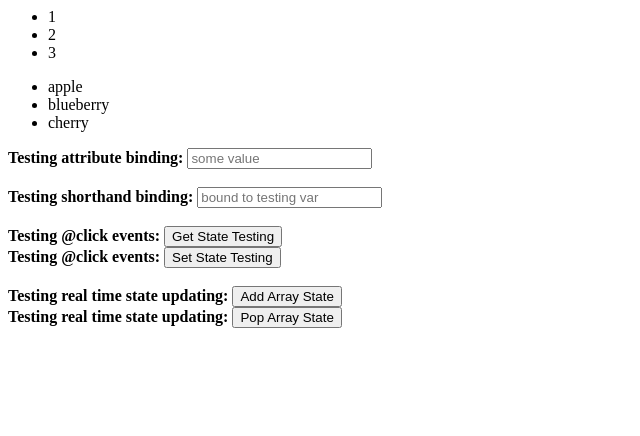
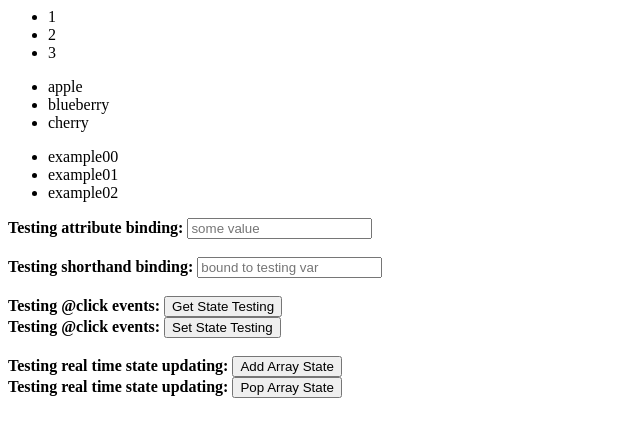
Before and after one commit to nicklvsa/ohtml, a plain HTML site: page example.html in a window 1280 px wide. Shown: the whole page, without its empty margins (0-640 px from the left). Drawn offline with Linux system fonts and the light colour scheme.

Commit message:
added beginning / partial support for looping through object arrays

```diff
--- a/example.html
+++ b/example.html
@@ -22,6 +22,11 @@
             ${pie}
         </ul>
 
+        <ul %for="ex of examples -> render(li)">
+            <!-- retrieve the name object of every example -->
+            ${ex::name}
+        </ul>
+
         <strong>Testing attribute binding: </strong> <input type="text" %bind:placeholder="ex_placeholder" /> <br/><br/>
 
         <strong>Testing shorthand binding: </strong> <input type="text" placeholder="bound to testing var" :testing /> <br/><br/>
--- a/example.js
+++ b/example.js
@@ -12,10 +12,9 @@ const pies = [
 ];
 
 const examples = [
-	'example0',
-	'example1',
-	'example2',
-	'example3'
+	{name: 'example00', content: 'this is some content'},
+	{name: 'example01', content: 'this is some more content'},
+	{name: 'example02', content: 'hello world!'}
 ];
 
 function generateRandomPie() {
--- a/ohtml.js
+++ b/ohtml.js
@@ -109,7 +109,6 @@ var parseOHTML = (frag, data, useNodes = true) => {
             elem.setAttribute(boundTo, GLOB_DATA[attr]);
             elem.removeAttribute(beginner + binder);
         } else {
-            elem.setAttribute(boundTo, "");
             elem.removeAttribute(beginner + binder);
         }
         return elem;
@@ -203,27 +202,39 @@ var parseOHTML = (frag, data, useNodes = true) => {
 
                             const modifier = loop.split('->')[1].trim();
 
-                            const iteratorTxtVar = parseDataHolder(elemData);
+                            const rawIterator = parseDataHolder(elemData);
+                            const iteratorTxtVar = parseDataHolder(elemData).split('::')[0].trim();
                             const tag = parseAttrModifier(modifier);
 
                             let attrs = getElemAttrs(elem);
+
                             if (attrs[0] !== "ohtml") {
-                                backupDom += elem.innerHTML.replace('${'+iteratorTxtVar+'}', '');
+                                backupDom += elem.innerHTML.replace('${'+iteratorTxtVar+'}', '').replace('${'+rawIterator+'}', '');;
                                 elem.textContent = "";
                             }
 
                             for (let iter of eval(validArray)) {
-                                outputs.push(tag.replace('%s', iter));
+                                //console.log(iter + ' is of type: ' + typeof iter);
+                                if (typeof iter === 'object') {
+                                    if (rawIterator.includes('::')) {
+                                        const retriever = rawIterator.split('::')[1];
+                                        outputs.push(tag.replace('%s', iter[retriever]));
+                                    } else {
+                                        outputs.push(tag.replace('%s', iter));
+                                    }
+                                } else {
+                                    outputs.push(tag.replace('%s', iter));
+                                }
                             }
 
                             if (iteratorTxtVar == validIterator) {
-                                elem.textContent = elem.textContent.replace('${'+iteratorTxtVar+'}', '');
+                                elem.textContent = elem.textContent.replace('${'+iteratorTxtVar+'}', '').replace('${'+rawIterator+'}', '');
                                 elem.innerHTML += backupDom.replace('undefined', '').trim();
                                 for (let out of outputs) {
                                     elem.innerHTML += out;
                                 }
                             } else {
-                                elem.textContent = elem.textContent.replace('${'+iteratorTxtVar+'}', '');
+                                elem.textContent = elem.textContent.replace('${'+iteratorTxtVar+'}', '').replace('${'+rawIterator+'}', '');
                                 out(2, 'Iterator did not match the replacer in for loop!');
                             }
 
```
